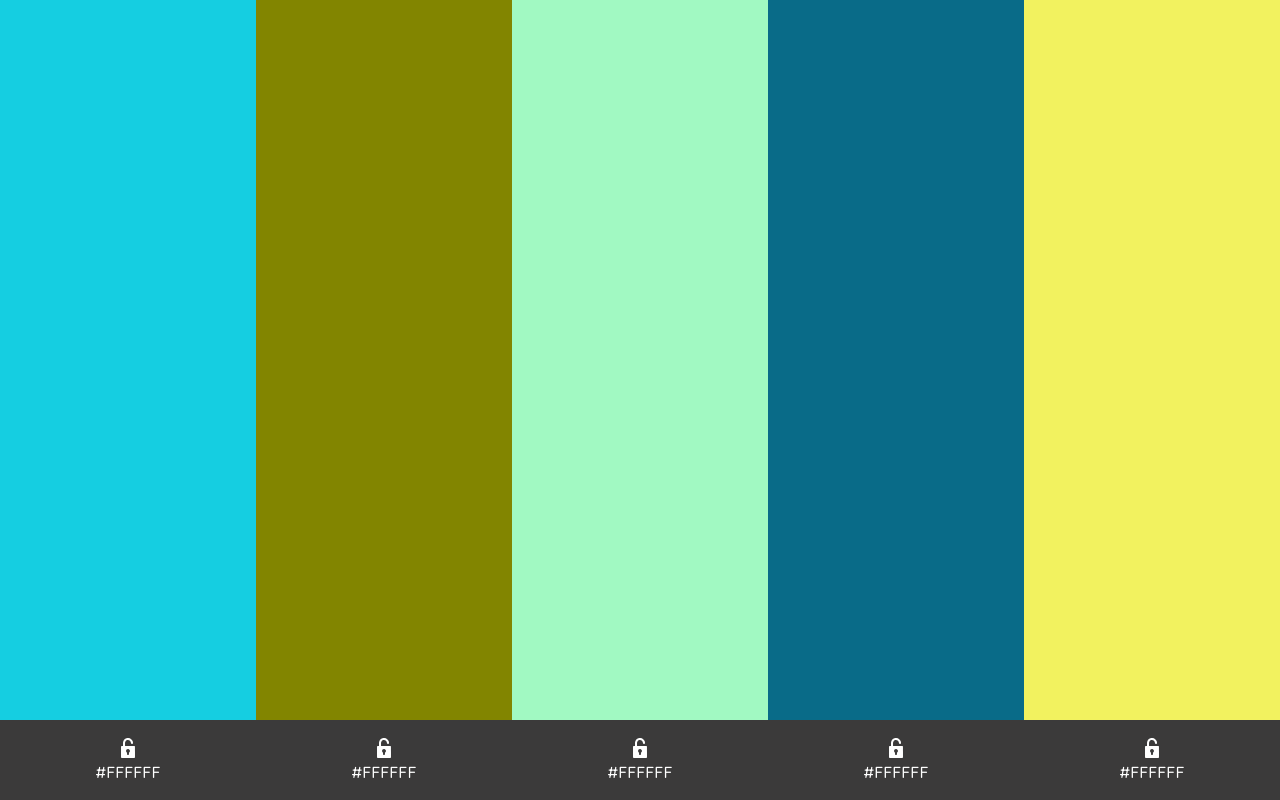
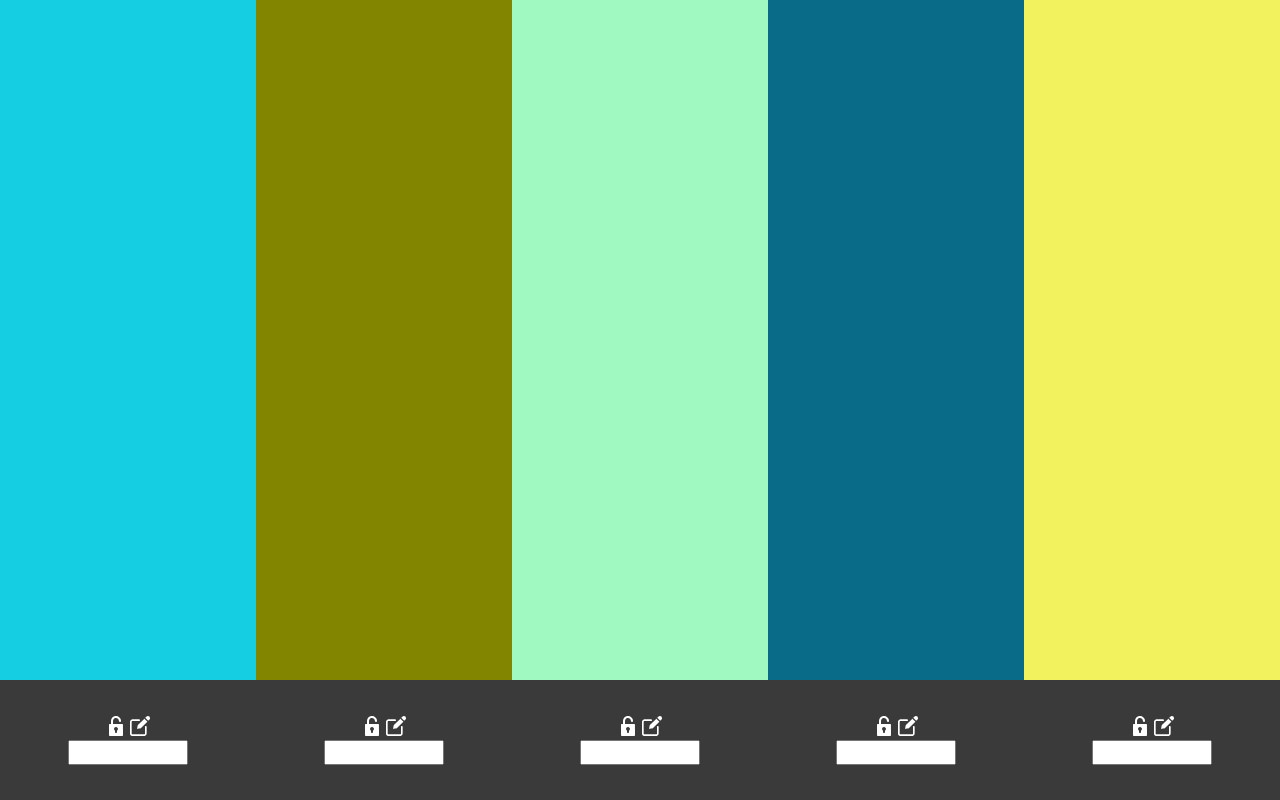
Before and after one commit to aero-26/custom-pallet-creator, a plain HTML site: page index.html in a window 1280 px wide. Drawn offline with Linux system fonts and the light colour scheme.

Commit message:
Added few CSS and fixed the input field

```diff
--- a/index.html
+++ b/index.html
@@ -18,41 +18,98 @@
     <div class="color5"></div>
 
     <!-- Color Info -->
+
+    <!-- COLOR 1 -->
     <div class="info1">
-      <input type="checkbox" name="lock" id="lock1" />
-      <label for="lock"
+      <div>
+        <input type="checkbox" name="lock" id="lock1" class="lock" />
+        <label for="lock1"
           ><img src="/images/open.svg" alt="unlock-image"
         /></label>
+        <input type="checkbox" name="edit" id="edit-1" class="edit-icon" />
+        <label for="edit-1"></label>
+      </div>
+      <div>
+        <form>
+          <input type="text" name="ed-color3" id="ed-color3" class="edit-txt" />
+        </form>
         <p>#FFFFFF</p>
       </div>
+    </div>
+
+    <!-- COLOR 2 -->
     <div class="info2">
-      <input type="checkbox" name="lock" id="lock2" />
-      <label for="lock"
+      <div>
+        <input type="checkbox" name="lock" id="lock2" class="lock" />
+        <label for="lock2"
           ><img src="/images/open.svg" alt="unlock-image"
         /></label>
+        <input type="checkbox" name="edit" id="edit-2" class="edit-icon" />
+        <label for="edit-2"></label>
+      </div>
+      <div>
+        <form>
+          <input type="text" name="ed-color3" id="ed-color3" class="edit-txt" />
+        </form>
         <p>#FFFFFF</p>
       </div>
+    </div>
+
+    <!-- COLOR 3 -->
     <div class="info3">
-      <input type="checkbox" name="lock" id="lock3" />
-      <label for="lock"
+      <div>
+        <input type="checkbox" name="lock" id="lock3" class="lock" />
+        <label for="lock3"
           ><img src="/images/open.svg" alt="unlock-image"
         /></label>
+        <input type="checkbox" name="edit" id="edit-3" class="edit-icon" />
+        <label for="edit-3"></label>
+      </div>
+      <div>
+        <form>
+          <input type="text" name="ed-color3" id="ed-color3" class="edit-txt" />
+        </form>
         <p>#FFFFFF</p>
       </div>
+    </div>
+
+    <!-- COLOR 4 -->
     <div class="info4">
-      <input type="checkbox" name="lock" id="lock4" />
-      <label for="lock"
+      <div>
+        <input type="checkbox" name="lock" id="lock4" class="lock" />
+        <label for="lock4"
           ><img src="/images/open.svg" alt="unlock-image"
         /></label>
+        <input type="checkbox" name="edit" id="edit-4" class="edit-icon" />
+        <label for="edit-4"></label>
+      </div>
+      <div>
+        <form>
+          <input type="text" name="ed-color4" id="ed-color4" class="edit-txt" />
+        </form>
         <p>#FFFFFF</p>
       </div>
+    </div>
+
+    <!-- COLOR 5 -->
     <div class="info5">
-      <input type="checkbox" name="lock" id="lock5" />
-      <label for="lock"
+      <div>
+        <input type="checkbox" name="lock" id="lock5" class="lock" />
+        <label for="lock5"
           ><img src="/images/open.svg" alt="unlock-image"
         /></label>
+        <input type="checkbox" name="edit" id="edit-5" class="edit-icon" />
+        <label for="edit-5"></label>
+      </div>
+      <div>
+        <form>
+          <input type="text" name="ed-color5" id="ed-color5" class="edit-txt" />
+        </form>
         <p>#FFFFFF</p>
       </div>
+    </div>
+
+    <!-- Linked JavaScript -->
     <script src="script.js"></script>
   </body>
 </html>
--- a/style.css
+++ b/style.css
@@ -7,38 +7,40 @@ body {
   height: 100%;
   width: 100%;
   grid-template-columns: repeat(5, 1fr);
-  grid-template-rows: "80% 20%";
+  grid-template-rows: 85% 15%;
   grid-template-areas:
     "cl1 cl2 cl3 cl4 cl5"
     "ft1 ft2 ft3 ft4 ft5";
   margin: 0;
 }
 
+/* Color Output */
+
 .color1,
 .color2,
 .color3,
 .color4,
 .color5 {
-  height: 90vh;
+  height: 85svh;
 }
 .color1 {
-  grid-area: "cl1";
+  grid-area: cl1;
 }
 
 .color2 {
-  grid-area: "cl2";
+  grid-area: cl2;
 }
 
 .color3 {
-  grid-area: "cl3";
+  grid-area: cl3;
 }
 
 .color4 {
-  grid-area: "cl4";
+  grid-area: cl4;
 }
 
 .color5 {
-  grid-area: "cl5";
+  grid-area: cl5;
 }
 
 /* Information */
@@ -49,7 +51,6 @@ body {
 .info4,
 .info5 {
   background-color: #3b3a3a;
-  height: 10vh;
   color: #ffffff;
   font-family: "Quicksand", sans-serif;
   font-weight: 500;
@@ -58,6 +59,7 @@ body {
   align-items: center;
   cursor: pointer;
   flex-direction: column;
+  height: 15svh;
 }
 
 p {
@@ -65,23 +67,23 @@ p {
 }
 
 .info1 {
-  grid-area: "ft1";
+  grid-area: ft1;
 }
 
 .info2 {
-  grid-area: "ft2";
+  grid-area: ft2;
 }
 
 .info3 {
-  grid-area: "ft3";
+  grid-area: ft3;
 }
 
 .info4 {
-  grid-area: "ft4";
+  grid-area: ft4;
 }
 
 .info5 {
-  grid-area: "ft5";
+  grid-area: ft5;
 }
 
 img {
@@ -92,20 +94,49 @@ img {
 
 input[type="checkbox"] {
   position: absolute;
-  opacity: 0;
-  cursor: pointer;
-  width: 20px;
-  height: 30px;
-  bottom: 1.4rem;
+  opacity: 1;
+  height: 48px;
+  width: 21px;
+  bottom: 1.3rem;
+  margin: 0;
+  right: 200rem;
 }
 
-input[type="checkbox"] + label {
+input[type="checkbox"].lock + label {
+  width: 20px;
+  height: 20px;
+  cursor: pointer;
+}
+
+input[type="checkbox"].lock + label:checked {
   width: 20px;
   height: 20px;
 }
 
-input[type="checkbox"]:checked + label {
+input[type="checkbox"].lock:checked + label {
   content: url(./images/lock.svg);
   height: 20px;
   width: 20px;
 }
+
+.edit-txt {
+  position: absolute;
+  height: 1.6rem;
+  width: 7.5rem;
+}
+
+.edit-icon + label {
+  content: url(./images/edit.svg);
+  height: 20px;
+  width: 20px;
+  cursor: pointer;
+}
+
+.edit-icon:checked + label {
+  background-color: red;
+}
+
+form {
+  display: flex;
+  justify-content: center;
+}
```
Also changed, not shown: images/edit.svg (added). Lines whose indentation alone changed are shown as unchanged.
